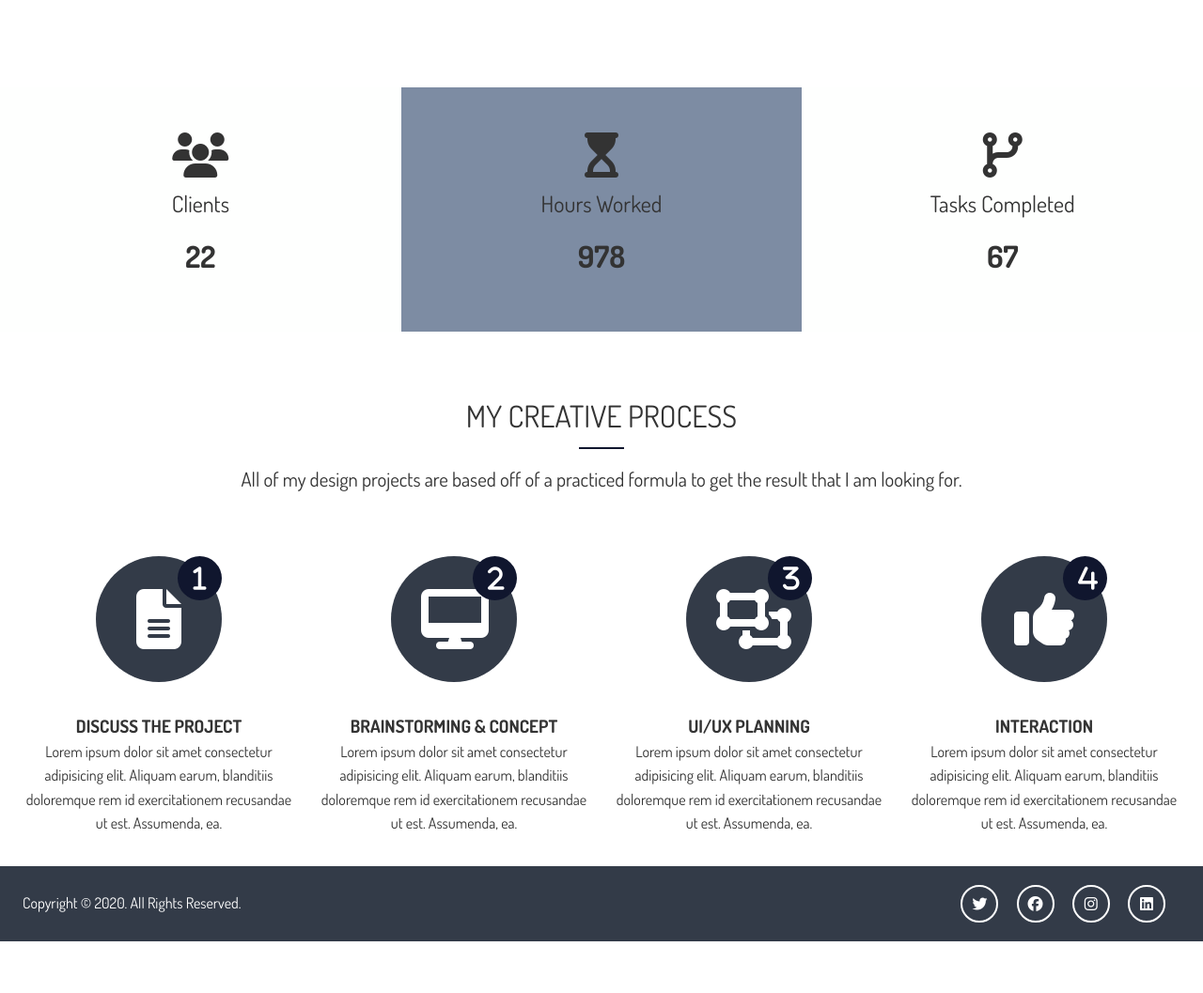
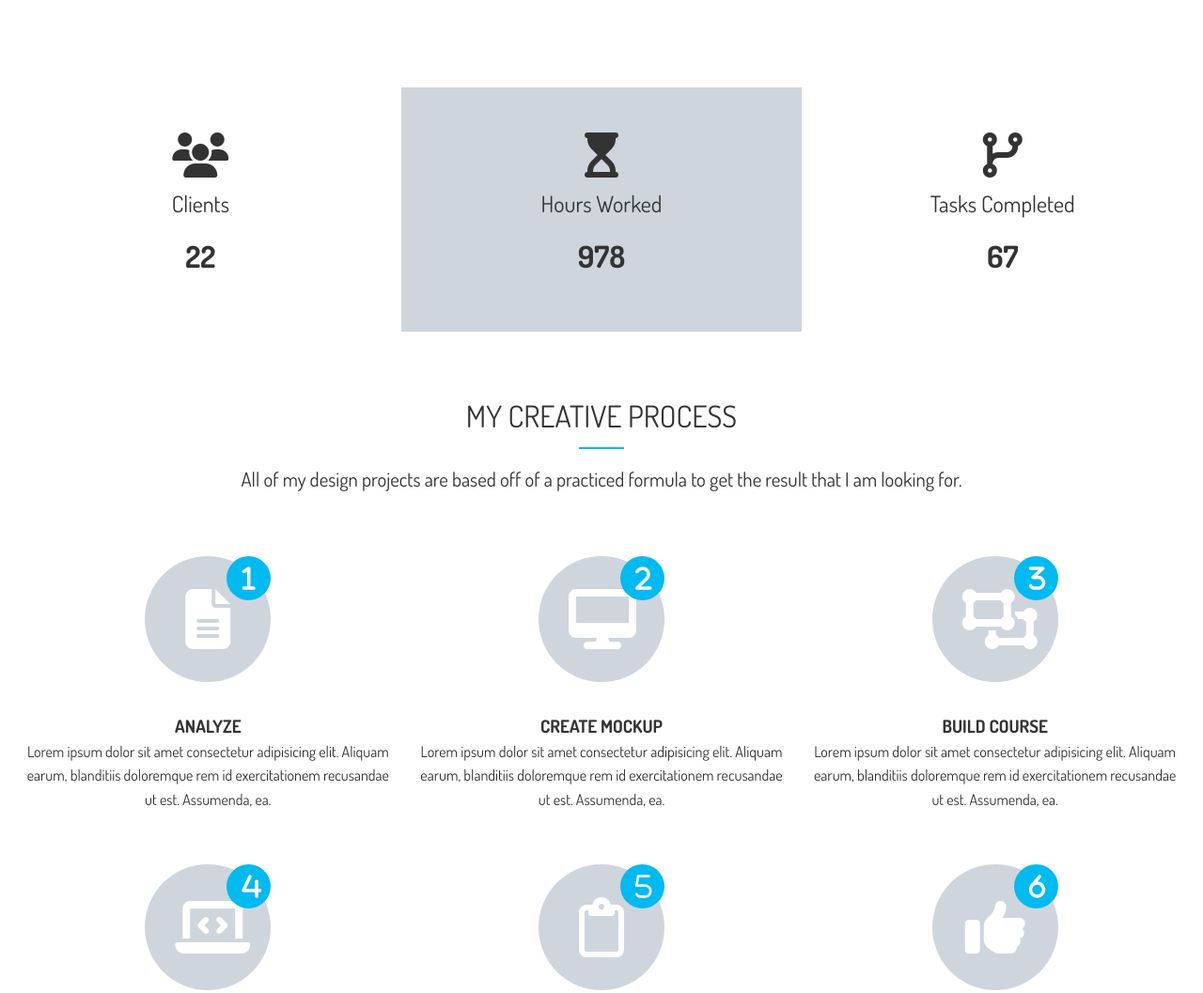
Before and after one commit to peterfchris/portfolio_site, a website: page dist/index.html in a window 1280 px wide. Shown: the part 1196-2253 px from the top of the page at 94% size. Before the commit the page ends 2198 px from the top, so only its background shows below. Drawn offline with Linux system fonts and the light colour scheme.

Commit message:
updated color scheme

```diff
--- a/scss/_config.scss
+++ b/scss/_config.scss
@@ -1,9 +1,9 @@
 // Variables
 $bg-image: url('../img/showcase.jpg');
 $website-width: 1280px;
-$main-color: #10162e;
+$main-color: #01BAEF;
 $light-color: #fefffe;
-$medium-color: #7d8ca3;
+$medium-color: #CFD5DD;
 $dark-color: #333b48;
 
 // Set Text Color
--- a/scss/main.scss
+++ b/scss/main.scss
@@ -150,7 +150,7 @@ img  {
   &-c {
     .process {
       display: grid;
-      grid-template-columns: repeat(4, 1fr);
+      grid-template-columns: repeat(3, 1fr);
       grid-gap: 1.5rem;
       text-align: center;
 
@@ -171,8 +171,8 @@ img  {
 
       &-icon {
         border-radius: 50%;
-        background: $dark-color;
-        color: set-text-color($dark-color);
+        background: $medium-color;
+        color: $light-color;
         padding: 2rem;
         width: 70px;
         height: 70px;
@@ -188,8 +188,8 @@ img  {
           line-height: 90px;
 
           .process-step {
-            background: $dark-color;
-            color: set-text-color($dark-color);
+            background: $medium-color;
+            color: $light-color;
           }
         }
       }
@@ -253,7 +253,7 @@ img  {
       }
     }
   }
-  // About C
+  // About Ca
   &-c {
     .about-logos {
       display: grid;
```
Also changed, not shown: dist/css/main.css, dist/index.html.
